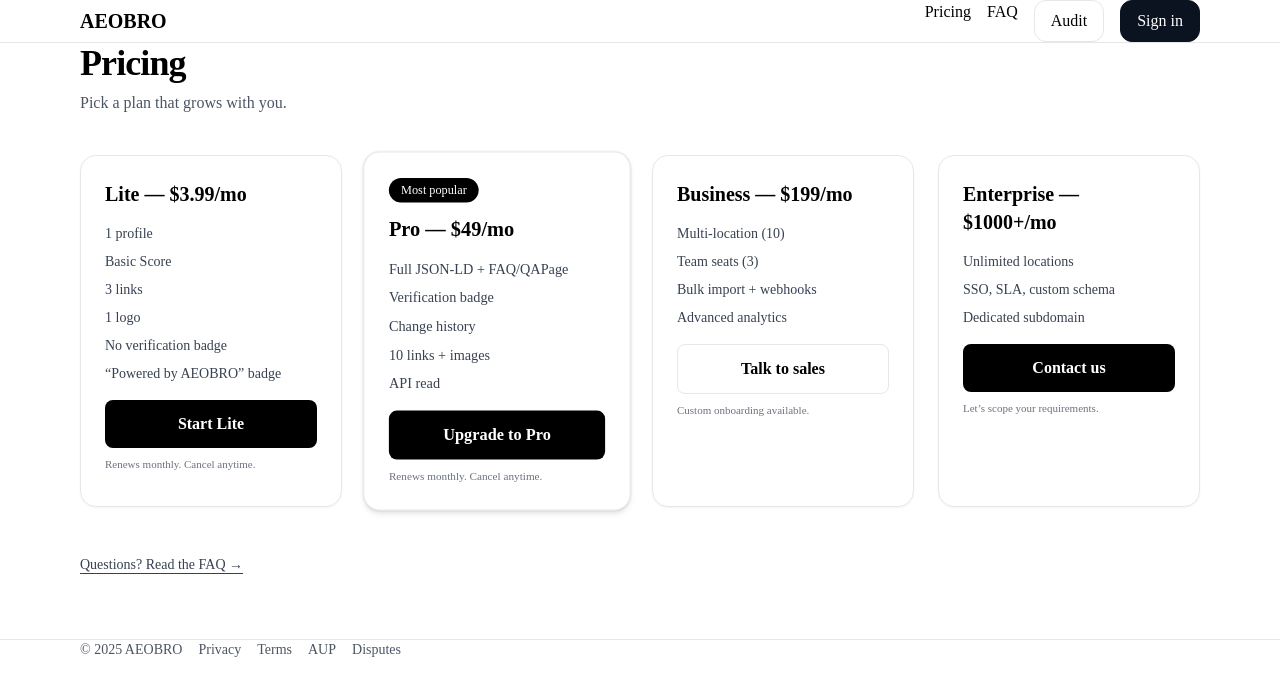
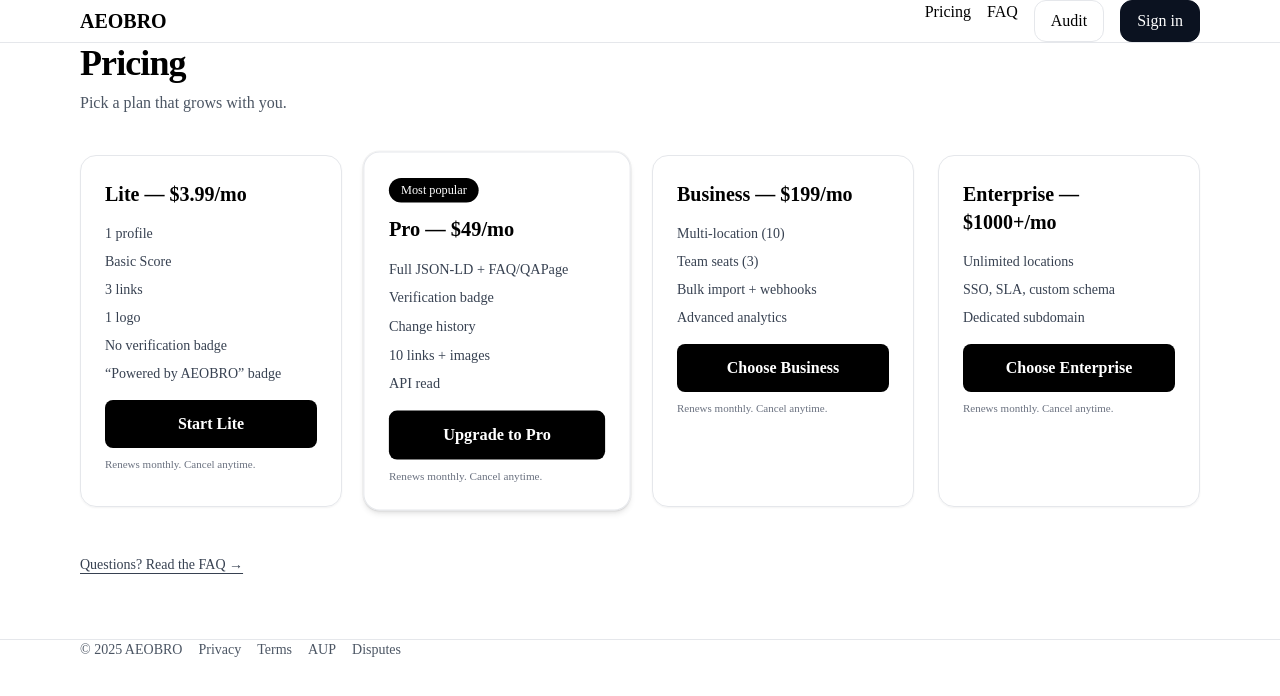
Before and after one commit to NewguyMMM/aeobro, a Next.js app: page /pricing in a window 1280 px wide. Shown: the top 696 px of the page. Built offline with nearby package versions, Linux system fonts and the light colour scheme.

Commit message:
Update page.tsx

```diff
--- a/app/(marketing)/pricing/page.tsx
+++ b/app/(marketing)/pricing/page.tsx
@@ -5,10 +5,14 @@ import { useState } from 'react';
 const PRICES = {
   LITE: process.env.NEXT_PUBLIC_STRIPE_PRICE_LITE!,
   PRO: process.env.NEXT_PUBLIC_STRIPE_PRICE_PRO!,
-  // You can add BUSINESS/ENTERPRISE price IDs here later if you decide to self-serve those
+  BUSINESS: process.env.NEXT_PUBLIC_STRIPE_PRICE_BUSINESS!,
+  ENTERPRISE: process.env.NEXT_PUBLIC_STRIPE_PRICE_ENTERPRISE!,
 };
 
-async function startCheckout(priceId: string, setLoading: (v: boolean) => void) {
+async function startCheckout(
+  priceId: string,
+  setLoading: (v: boolean) => void
+) {
   try {
     setLoading(true);
     const res = await fetch('/api/stripe/checkout', {
@@ -18,8 +22,7 @@ async function startCheckout(priceId: string, setLoading: (v: boolean) => void)
     });
     const data = await res.json();
     if (!res.ok) throw new Error(data.error || 'Checkout failed');
-    // Redirect to Stripe-hosted checkout
-    window.location.href = data.url;
+    window.location.href = data.url; // Stripe-hosted Checkout
   } catch (err) {
     alert((err as Error).message);
   } finally {
@@ -30,6 +33,8 @@ async function startCheckout(priceId: string, setLoading: (v: boolean) => void)
 export default function PricingPage() {
   const [loadingLite, setLoadingLite] = useState(false);
   const [loadingPro, setLoadingPro] = useState(false);
+  const [loadingBiz, setLoadingBiz] = useState(false);
+  const [loadingEnt, setLoadingEnt] = useState(false);
 
   return (
     <main className="container py-16">
@@ -90,13 +95,14 @@ export default function PricingPage() {
             <li>Bulk import + webhooks</li>
             <li>Advanced analytics</li>
           </ul>
-          <a
-            href="/contact?plan=business"
-            className="w-full inline-flex justify-center rounded-lg border py-3 font-semibold hover:bg-gray-50"
+          <button
+            onClick={() => startCheckout(PRICES.BUSINESS, setLoadingBiz)}
+            disabled={loadingBiz}
+            className="w-full rounded-lg bg-black text-white py-3 font-semibold hover:opacity-90 transition disabled:opacity-60"
           >
-            Talk to sales
-          </a>
-          <p className="text-[11px] text-gray-500 mt-2">Custom onboarding available.</p>
+            {loadingBiz ? 'Starting…' : 'Choose Business'}
+          </button>
+          <p className="text-[11px] text-gray-500 mt-2">Renews monthly. Cancel anytime.</p>
         </div>
 
         {/* Enterprise */}
@@ -107,13 +113,14 @@ export default function PricingPage() {
             <li>SSO, SLA, custom schema</li>
             <li>Dedicated subdomain</li>
           </ul>
-          <a
-            href="/contact?plan=enterprise"
-            className="w-full inline-flex justify-center rounded-lg bg-black text-white py-3 font-semibold hover:opacity-90"
+          <button
+            onClick={() => startCheckout(PRICES.ENTERPRISE, setLoadingEnt)}
+            disabled={loadingEnt}
+            className="w-full rounded-lg bg-black text-white py-3 font-semibold hover:opacity-90 transition disabled:opacity-60"
           >
-            Contact us
-          </a>
-          <p className="text-[11px] text-gray-500 mt-2">Let’s scope your requirements.</p>
+            {loadingEnt ? 'Starting…' : 'Choose Enterprise'}
+          </button>
+          <p className="text-[11px] text-gray-500 mt-2">Renews monthly. Cancel anytime.</p>
         </div>
       </div>
 
```
